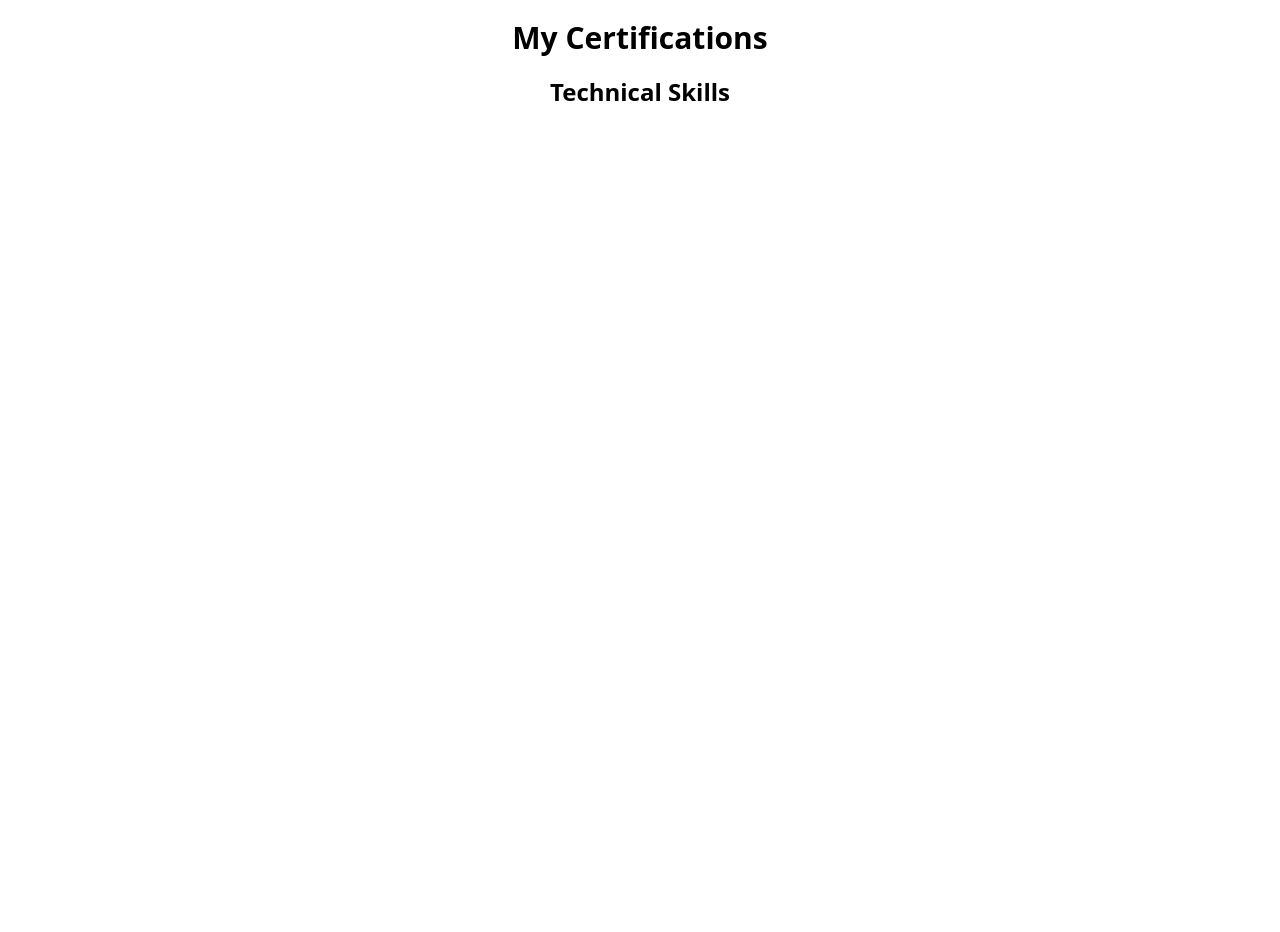
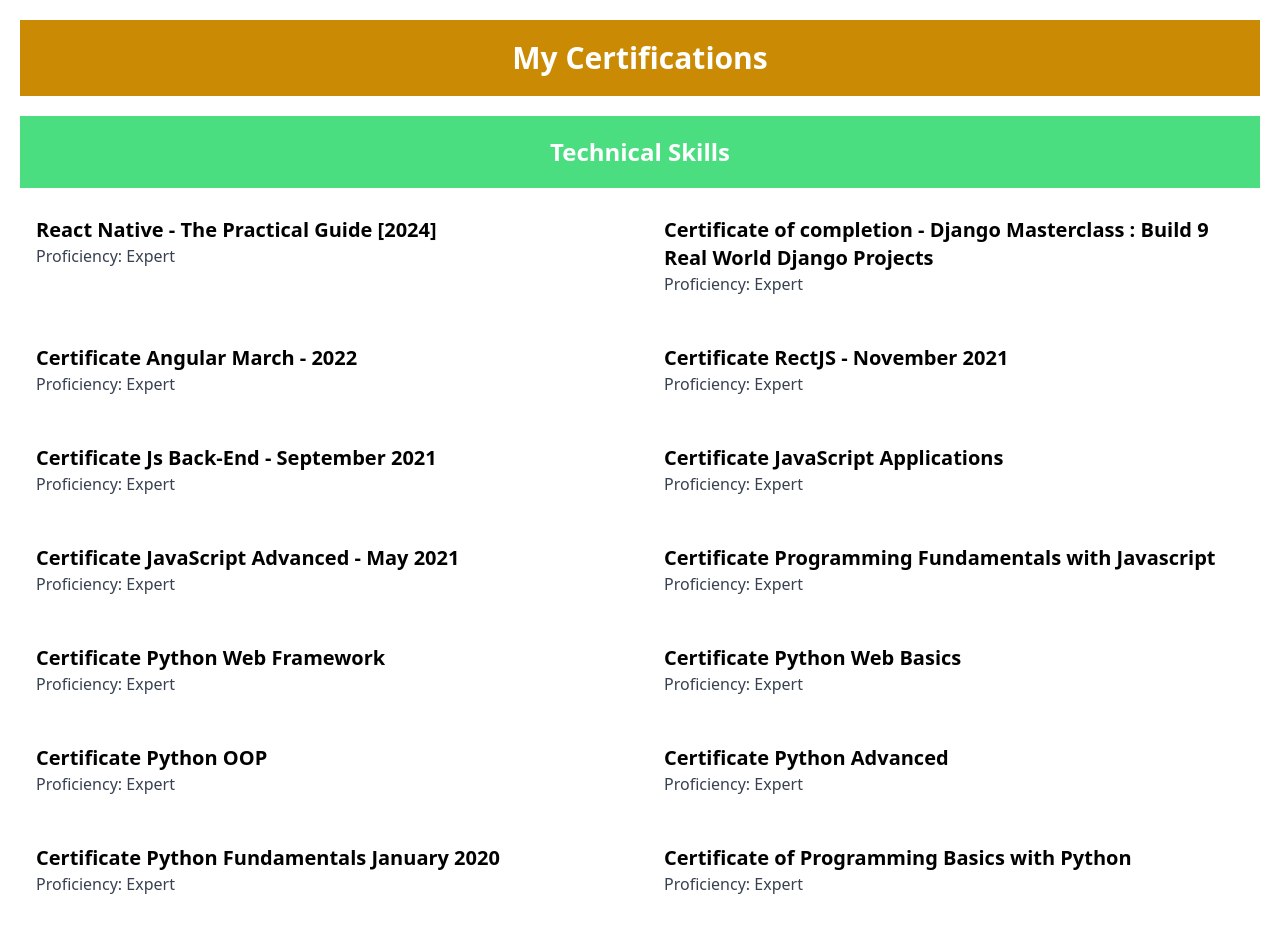
Before and after one commit to RalitsaTerzieva/next-project, a Next.js app: page /certifications in a window 1280 px wide. Before the commit the page ends 800 px from the top, so only its background shows below. Built offline with nearby package versions, Linux system fonts and the light colour scheme.

Commit message:
Add certifications content and styles

```diff
--- a/pages/certifications.tsx
+++ b/pages/certifications.tsx
@@ -1,12 +1,28 @@
 import React from 'react';
+import SkillCard from './../src/components/SkillCard';
 
 const Certifications = () => {
  return (
     <div className="p-5">
-        <h2 className="text-3xl font-bold text-center mb-5">My Certifications</h2>
+        <h2 className="text-3xl font-bold text-center mb-5 bg-yellow-600 text-white py-5">My Certifications</h2>
 
-        <h3 className="text-2xl font-semibold text-center mb-3">Technical Skills</h3>
-        <div className="grid grid-cols-1 md:grid-cols-2 gap-4"></div>
+        <h3 className="text-2xl font-semibold text-center mb-3 bg-green-400 text-white py-5">Technical Skills</h3>
+        <div className="grid grid-cols-1 md:grid-cols-2 gap-4">
+        <SkillCard skill="React Native - The Practical Guide [2024]" level="Expert" />
+        <SkillCard skill="Certificate of completion - Django Masterclass : Build 9 Real World Django Projects " level="Expert" />
+        <SkillCard skill="Certificate Angular March - 2022" level="Expert" />
+        <SkillCard skill="Certificate RectJS - November 2021" level="Expert" />
+        <SkillCard skill="Certificate Js Back-End - September 2021" level="Expert" />
+        <SkillCard skill="Certificate JavaScript Applications " level="Expert" />
+        <SkillCard skill="Certificate JavaScript Advanced - May 2021 " level="Expert" />
+        <SkillCard skill="Certificate Programming Fundamentals with Javascript " level="Expert" />
+        <SkillCard skill="Certificate Python Web Framework " level="Expert" />
+        <SkillCard skill="Certificate Python Web Basics" level="Expert" />
+        <SkillCard skill="Certificate Python OOP" level="Expert" />
+        <SkillCard skill="Certificate Python Advanced" level="Expert" />
+        <SkillCard skill="Certificate Python Fundamentals January 2020" level="Expert" />
+        <SkillCard skill="Certificate of Programming Basics with Python" level="Expert" />
+        </div>
     </div>
  )
 }
```
